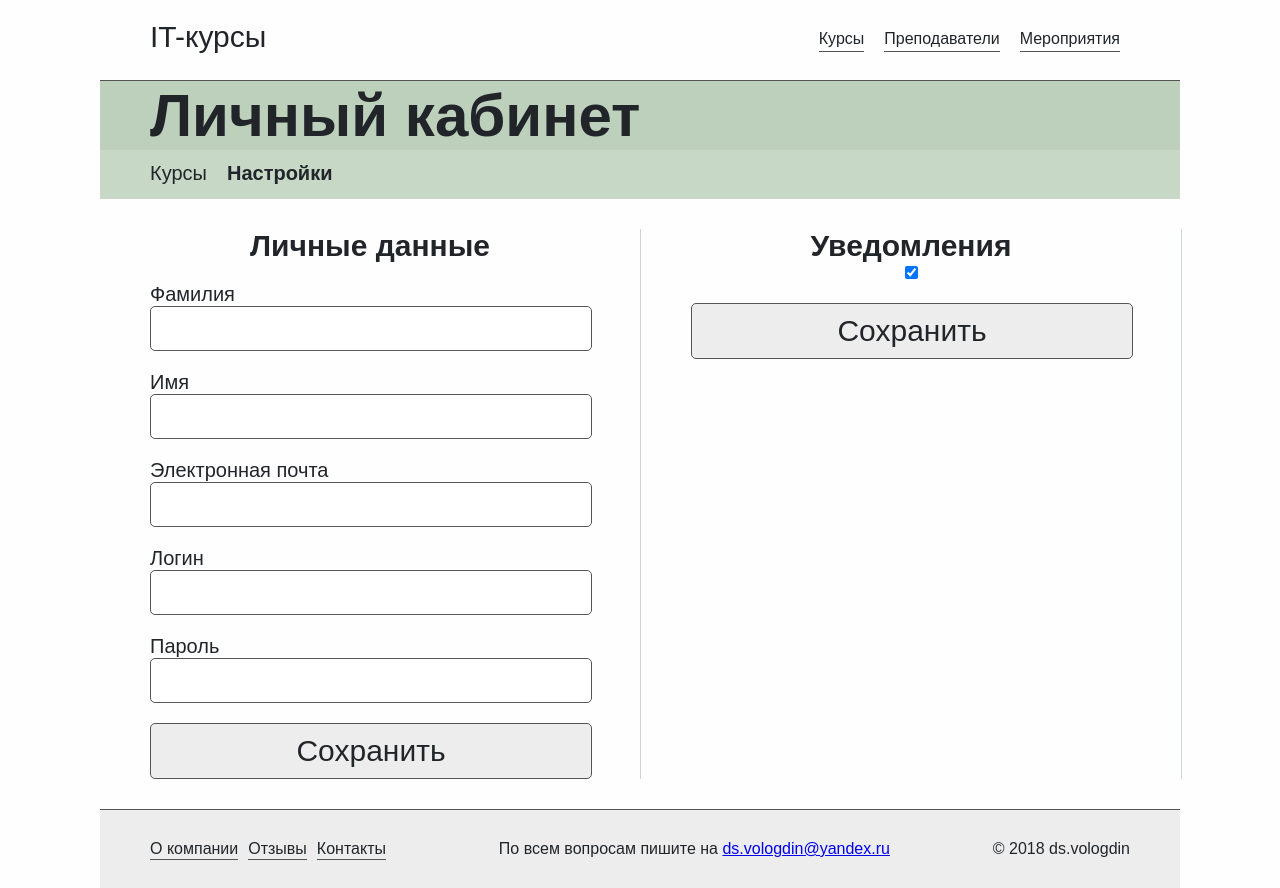
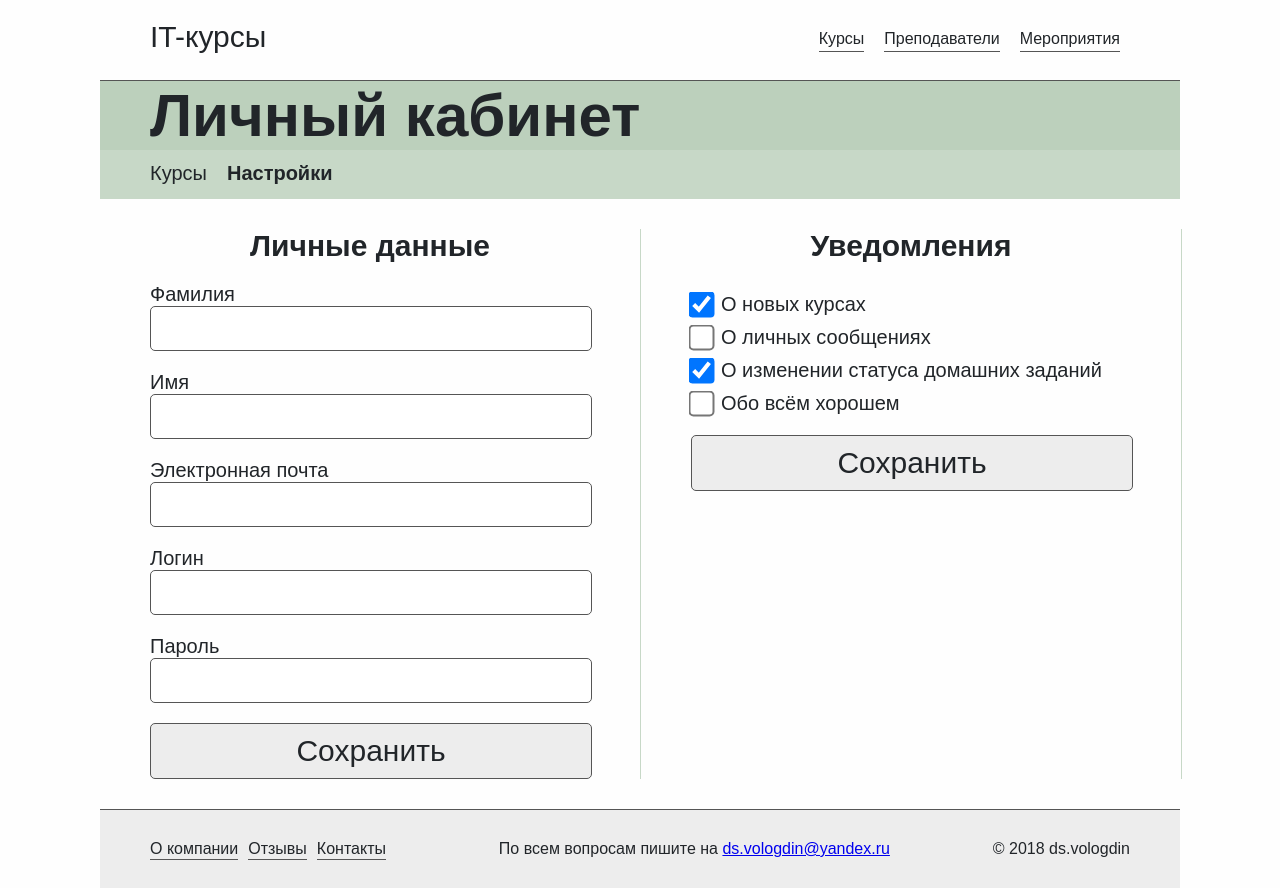
Before and after one commit to ds-vologdin/learning_courses_site, a React app in the folder front-end/: page / in a window 1280 px wide. Both pictures are taken after a click on the element "Настройки". Built offline with nearby package versions, Linux system fonts and the light colour scheme.

Commit message:
форма уведомлений в ЛК + под мобилу переписал часть css

```diff
--- a/front-end/src/Settings.js
+++ b/front-end/src/Settings.js
@@ -90,6 +90,7 @@ class RegisterContent extends Component {
       username: this._username_input._value,
       password: this._password_input._value
     }
+    // посылаем на сервер, пока не реализовано на бекенде
     // post_sign_data(registry_data, 'lk/api/students/', this.props.close);
   }
   render () {
@@ -111,27 +112,56 @@ class Notify extends Component {
   constructor(props) {
       super();
       this._new_curses = true;
+      this.state = {
+          new_curses: true,
+          new_message: true,
+          change_status_task: true,
+          other: true,
+      };
   }
-  check_new_courses = (event) => {this._new_curses = event.target.checked;}
-  send_registry_data = () => {
-    const notify_data = {
-      new_curses: this._new_curses,
-    }
-    console.log(notify_data);
+  check_new_courses = (event) => {this.setState({new_curses: event.target.checked});}
+  check_new_message = (event) => {this.setState({new_message: event.target.checked});}
+  check_change_status_task = (event) => {this.setState({change_status_task: event.target.checked});}
+  check_other = (event) => {this.setState({other: event.target.checked});}
+  send_notify_settings = () => {
+    console.log(this.state);
     // post_sign_data(registry_data, 'lk/api/students/', this.props.close);
   }
+  componentDidMount() {
+    // Здесь загружаем данные с сервера и задаём state
+    // пока не реализовано на бекенде
+    this.setState({
+      new_curses: true,
+      new_message: false,
+      change_status_task: true,
+      other: false,
+    });
+  }
   render () {
+    console.log(this.state);
     return (
       <div className='notify settings__notify'>
         <div className='notify__title'>Уведомления</div>
-        <input type='checkbox' className='notify__checkbox' defaultChecked={this._new_curses} onChange={this.check_new_courses}/>
-        <ButtonSend send_data={this.send_registry_data}/>
+        <NotifyCheckbox checked={this.state.new_curses} change_handler={this.check_new_courses} text='О новых курсах'/>
+        <NotifyCheckbox checked={this.state.new_message} change_handler={this.check_new_message} text='О личных сообщениях'/>
+        <NotifyCheckbox checked={this.state.change_status_task} change_handler={this.check_change_status_task} text='О изменении статуса домашних заданий'/>
+        <NotifyCheckbox checked={this.state.other} change_handler={this.check_other} text='Обо всём хорошем'/>
+        <ButtonSend send_data={this.send_notify_settings}/>
       </div>
     )
   }
 };
 
-const ButtonSend = ({className, send_data}) => (
+const NotifyCheckbox = ({checked, change_handler, text}) => {
+  console.log(checked, text);
+  return (
+  <label className='notify__item'>
+    <input type='checkbox' className='notify__checkbox'  onChange={change_handler} checked={checked}/>
+    <span className='notify__checkbox-label'>{text}</span>
+  </label>
+)}
+
+const ButtonSend = ({send_data}) => (
   <div className='settings__button-send' onClick={send_data}>Сохранить</div>
 );
 
--- a/front-end/src/less/Settings.less
+++ b/front-end/src/less/Settings.less
@@ -24,14 +24,19 @@
     background-color: @green;
   }
   &__register-form {
+    margin: 30px 10px;
+    @media (min-width: @width-container-pc) {
       max-width: @width-setting-input-block;
-    margin: 30px 0 30px 50px;
       padding-right: 50px;
       border-right: @border-ligth-green;
+      margin: 30px 0 30px 50px;
+    }
   }
   &__input {
     text-align: left;
+    @media (min-width: @width-container-pc) {
       width: @width-setting-input-block;
+    }
   }
   &__button-send {
     margin-top: 20px;
@@ -41,7 +46,9 @@
     border: @border-gray;
     border-radius: @border-radius;
     padding: 10px 0;
+    @media (min-width: @width-container-pc) {
       width: @width-setting-input-block;
+    }
     &:hover {
       background-color: @gray;
       color: @white;
@@ -53,18 +60,36 @@
     font-weight: @font-bold;
   }
   &__block {
+    @media (min-width: @width-container-pc) {
       display: flex;
+    }
   }
 }
 
 .notify {
+  margin: 30px 10px;
+  @media (min-width: @width-container-pc) {
+    margin: 30px 0 30px 50px;
     max-width: @width-setting-input-block;
-  margin: 30px 0 30px 50px;
     padding-right: 50px;
     border-right: @border-ligth-green;
+  }
   &__title {
     font-size: @font-big;
     font-weight: @font-bold;
+    margin-bottom: 30px;
+  }
+  &__item {
+    display: block;
+    text-align: left;
+    margin: 10px 0;
+  }
+  &__checkbox-label {
+    font-size: @font-medium;
+    padding-left: 10px;
+  }
+  &__checkbox {
+    transform: scale(2);
   }
 }
 
```
Lines whose indentation alone changed are shown as unchanged.
